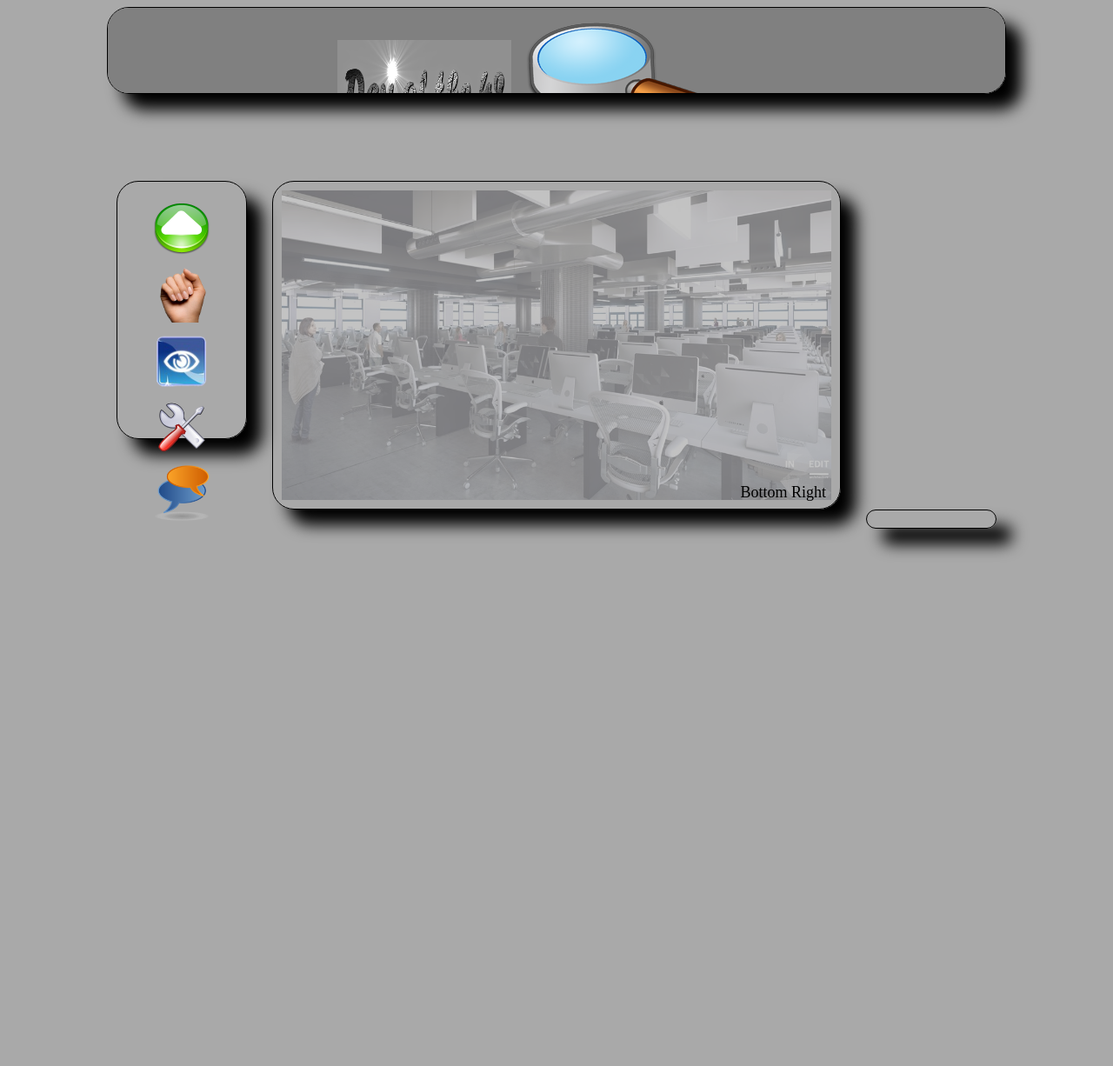
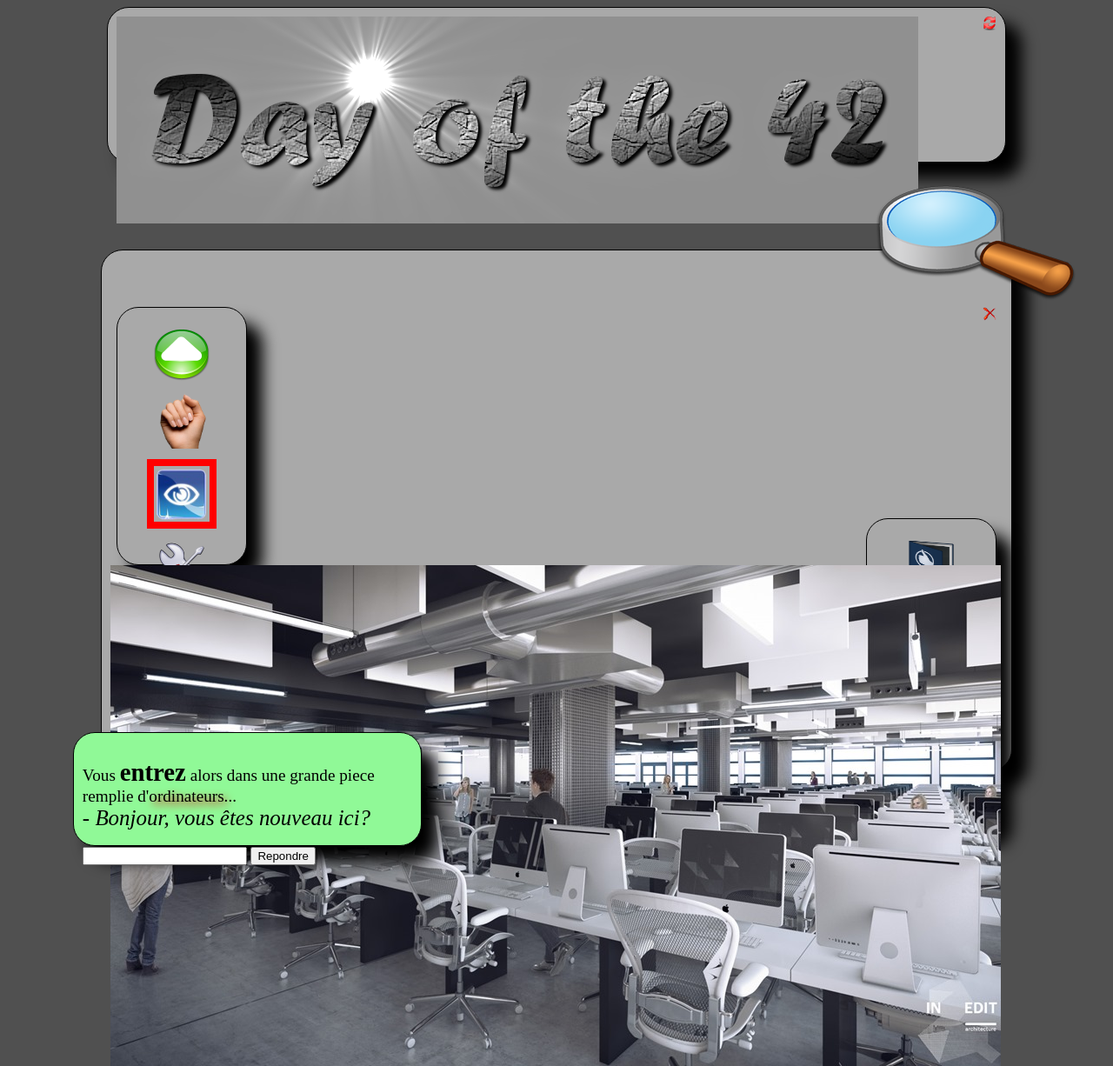
Before and after one commit to Carnagiul/PiscinePHP42, a PHP site: page /doft.html in a window 1280 px wide. Shown: the whole page at 87% size. Before the commit the page ends 639 px from the top, so only its background shows below. Run offline with PHP 8.4, Linux system fonts and the light colour scheme.

Commit message:
Update ex02

```diff
--- a/Day 00/ex02/doft.css
+++ b/Day 00/ex02/doft.css
@@ -1,22 +1,33 @@
 body {
-	background-color: darkgrey;
+	background-color: #505050;
 }
 
 .nav_header {
+
     width : 80%;
-	height: 10%;
+	height: 20%;
     display: block;
-	text-align: center;
-    overflow: auto;
     margin: auto;
 	background-color: grey;
 }
 
 .left-side {
-	text-align: left;
+    text-align: left;
+    margin-left: auto;
+}
+
+.center-side {
+    text-align: center;
+    margin: auto;
+}
+
+.right-side {
+    text-align: right;
+    margin-right: auto;
 }
 
 .shadow_box {
+    background-color: darkgrey;
     border: 1px solid;
     padding: 10px;
     box-shadow: 18px 18px 18px #000000;
@@ -37,17 +48,17 @@
 
 .menu_right {
     width : 128px;
+    height : 340px;
     text-align: center;
     margin-right : 10%;
     float: right;
-
+    margin-top: -23%;
 }
 
 .main_page {
-    width : 50%;
+    width: 1026px;
+    height: 578px;
     margin: auto;
-    float: none;
-    position: relative;
 }
 
 .topright {
@@ -66,9 +77,7 @@
 }
 
 .main_page > img {
-    width: 100%;
-    height: auto;
-    opacity: 0.3;
+    z-index: 90;
 }
 
 .menu_left > img {
@@ -77,14 +86,36 @@
     margin-top: 12px;
 }
 
+.menu_right > img {
+    width : 64px;
+    height : 64px;
+    margin-top: 12px;
+}
+
 .wrapper {
-    clear: both;
     margin-top: 100px;
     width : 100%;
     height: 70%;
-    display: inline-block;
 }
 
 .clearfix {
     overflow: auto;
 }
+
+.selectedImg {
+    border: 8px solid red;
+}
+
+.greenbox {
+    background-color: #90f997;
+    width: 30%;
+    z-index: 1000;
+    margin-top: -5%;
+    margin-left: 6%;
+    height: 20%;
+    position: relative;
+}
+
+.text-shadow {
+    text-shadow: 4px 4px 10px #D11;
+}
--- a/Day 00/ex02/doft.html
+++ b/Day 00/ex02/doft.html
@@ -7,13 +7,15 @@
 	<body>
 
 		<div class="nav_header shadow_box rounded">
-			<img class="left-side" src="resources/day_of_the_42.png" title="Day of The 42" alt="Day of the 42" style="width: 200px; height: 120px;"/>
-			<img src="resources/loupe.png"  title="La Loupe" alt="La Loupe"/>
-			<a title="Recommencer au début" alt="Recommencer au début" href="www.disney.com.">
+			<img class="left-side" src="resources/day_of_the_42.png" title="Day of The 42" alt="Day of the 42" />
+			<a title="Recommencer au début" alt="Recommencer au début" href="www.disney.com" style="float: right;">
 				<img src="resources/reload.png" style="width: 16px; height: 16px;" title="Disney" alt="Disney"/>
 			</a>
-			<a title="Déconnecter" alt="Déconnecter" href="www.relaischateaux.com">
-				<img src="resources/close.gif" title="Déconnecter" alt="Déconnecter"/>
+			<br />
+			<img src="resources/loupe.png"  title="La Loupe" alt="La Loupe" style="margin-left: 85%;	margin-top: -5%;"/>
+
+			<a title="Déconnecter" alt="Déconnecter" href="www.relaischateaux.com" style="float: right;">
+				<img src="resources/close.gif" style="width: 16px; height: 16px; bottom: auto;" title="Déconnecter" alt="Déconnecter"/>
 			</a>
 		</div>
 		<div class="wrapper">
@@ -22,18 +24,36 @@
 					<br />
 				<img src="resources/main.png" alt="Prendre" title="Prendre"/>
 					<br />
-				<img src="resources/oeil.png" alt="Regarder" title="Regarder"/>
+				<img src="resources/oeil.png" alt="Regarder" title="Regarder" class="selectedImg"/>
 					<br />
 				<img src="resources/outil.png" alt="Utiliser" title="Utiliser"/>
 					<br />
 				<img src="resources/chat-icon.png" alt="Parler" title="Parler"/>
 			</div>
 			<div class="main_page shadow_box rounded">
-				<img src="resources/cluster.jpg" title="Le cluster" alt="Le Cluster" />
-				<div class="bottomright">Bottom Right</div>
+				<img src="resources/cluster.jpg" title="Le cluster" alt="Le Cluster" usemap="#linkie" />
+				<map name="linkie">
+					<area alt="www.apple.com" title="www.apple.com" href="www.apple.com" shape="rect" coords="808,323,1000,473" />
+					<area alt=" www.ikea.com" title="www.ikea.com" href="www.ikea.com" shape="poly" coords="475,509,458,398,337,333,342,506,341,553,440,550" />
+				</map>
 			</div>
 			<div class="menu_right shadow_box rounded">
-
+				<img src="resources/book.png" alt="Le Livre" title="Le Livre"/>
+				<br />
+				<img src="resources/towel.png" alt="Essuie Tout" title="Essuie Tout"/>
+				<br />
+				<img src="resources/brick.jpg" alt="Le Mur" title="Le Mur"/>
+			</div>
+			<br />
+			<div class="greenbox shadow_box rounded">
+				<p style="font-size: 1.2em;">
+					Vous <b style="font-size: 1.5em;">entrez</b> alors dans une grande piece remplie d'<span class="text-shadow">ordinateurs</span>...<br />
+					<i style="font-size: 1.3em;">- Bonjour, vous êtes nouveau ici?</i>
+				</p>
+				<form method="post" action="#">
+					<input type="text" name="reponse" style="width: 50%"/>
+					<input type="submit" value="Repondre" />
+				</form>
 			</div>
 		</div>
 
```
